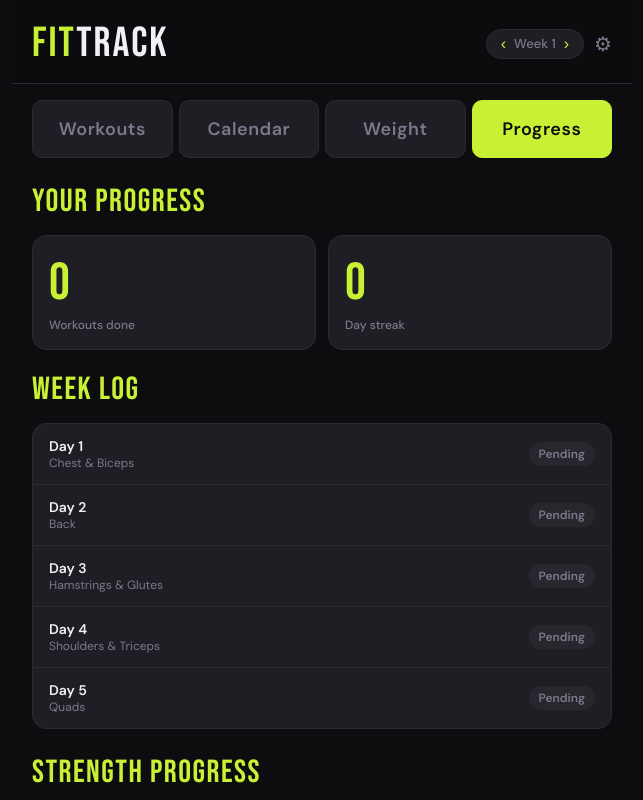
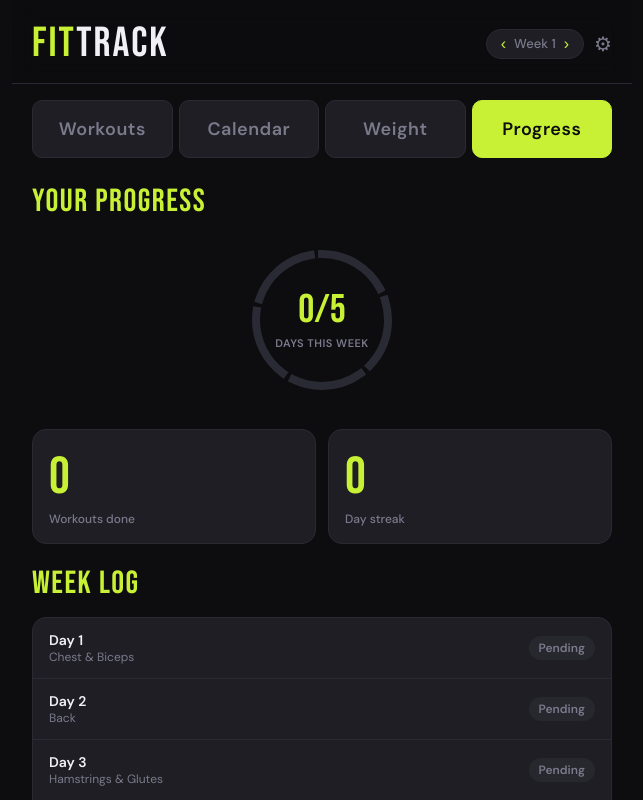
Before and after one commit to roob1y/Fittrack, a React (Vite) app: page / in a window 1280 px wide. Both pictures are taken after a click on the button "Progress". Shown: the top 800 px of the page, without its empty margins (318-961 px from the left). Built offline with nearby package versions, Linux system fonts and the light colour scheme.

Commit message:
feat: weekly completion meter on progress tab
- Animated circular arc gauge showing days completed this week
- 5 segmented arcs with gaps, fills lime as days are completed

```diff
--- a/src/components/Progress/ProgressView.jsx
+++ b/src/components/Progress/ProgressView.jsx
@@ -197,6 +197,77 @@ function StrengthGraph({ dayId, ei, exName }) {
   );
 }
 
+function CompletionMeter({ completed, total }) {
+  const radius = 70;
+  const stroke = 8;
+  const normalised = radius - stroke / 2;
+  const circumference = 2 * Math.PI * normalised;
+  const progress = total ? (completed / total) * circumference : 0;
+
+  return (
+    <div
+      style={{
+        width: '170px',
+        margin: '0 auto 24px',
+        position: 'relative',
+        display: 'flex',
+        flexDirection: 'column',
+        alignItems: 'center',
+      }}
+    >
+      <svg width="170" height="170" style={{ transform: 'rotate(-90deg)' }}>
+        {Array.from({ length: total }).map((_, i) => {
+          const segmentAngle = circumference / total;
+          const gap = 12;
+          const segmentLength = segmentAngle - gap;
+          const offset = circumference - i * segmentAngle;
+          const filled = i < completed;
+
+          return (
+            <circle
+              key={i}
+              cx="85"
+              cy="85"
+              r={normalised}
+              fill="none"
+              stroke={filled ? 'var(--accent)' : 'var(--border)'}
+              strokeWidth={stroke}
+              strokeDasharray={`${segmentLength} ${circumference - segmentLength}`}
+              strokeDashoffset={offset}
+              strokeLinecap="square"
+              style={{ transition: 'stroke 0.4s ease' }}
+            />
+          );
+        })}
+      </svg>
+      <div
+        style={{
+          position: 'absolute',
+          top: 0,
+          left: 0,
+          width: '170px',
+          height: '170px',
+          display: 'flex',
+          flexDirection: 'column',
+          alignItems: 'center',
+          justifyContent: 'center',
+        }}
+      >
+        <div
+          style={{ fontFamily: "'Bebas Neue', sans-serif", fontSize: '40px', color: 'var(--accent)', lineHeight: 1 }}
+        >
+          {completed}/{total}
+        </div>
+        <div
+          style={{ fontSize: '11px', color: 'var(--muted)', fontWeight: 600, marginTop: '6px', letterSpacing: '0.5px' }}
+        >
+          DAYS THIS WEEK
+        </div>
+      </div>
+    </div>
+  );
+}
+
 export default function ProgressView() {
   const weekNum = useStore((s) => s.weekNum);
   const completedDays = useStore((s) => s.completedDays);
@@ -207,11 +278,14 @@ export default function ProgressView() {
   const doneCount = Object.keys(completedDays || {}).length;
   const streak = calcStreak(workoutDates);
 
+  const weeklyDone = PROGRAM.filter((day) => !!completedDays?.[`week${weekNum}_${day.id}`]).length;
+
   return (
     <div>
       <div className="section-title" style={{ marginTop: '4px' }}>
         YOUR PROGRESS
       </div>
+      <CompletionMeter completed={weeklyDone} total={PROGRAM.length} />
 
       <div className="progress-grid">
         <div className="stat-card">
```
